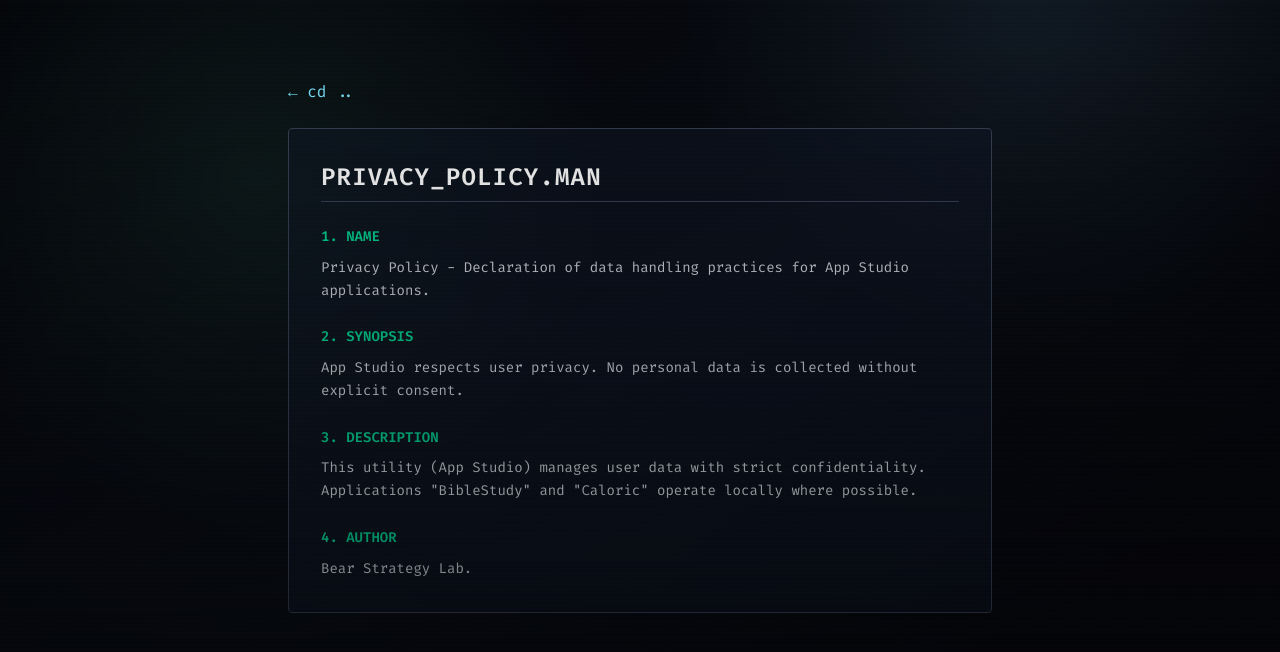
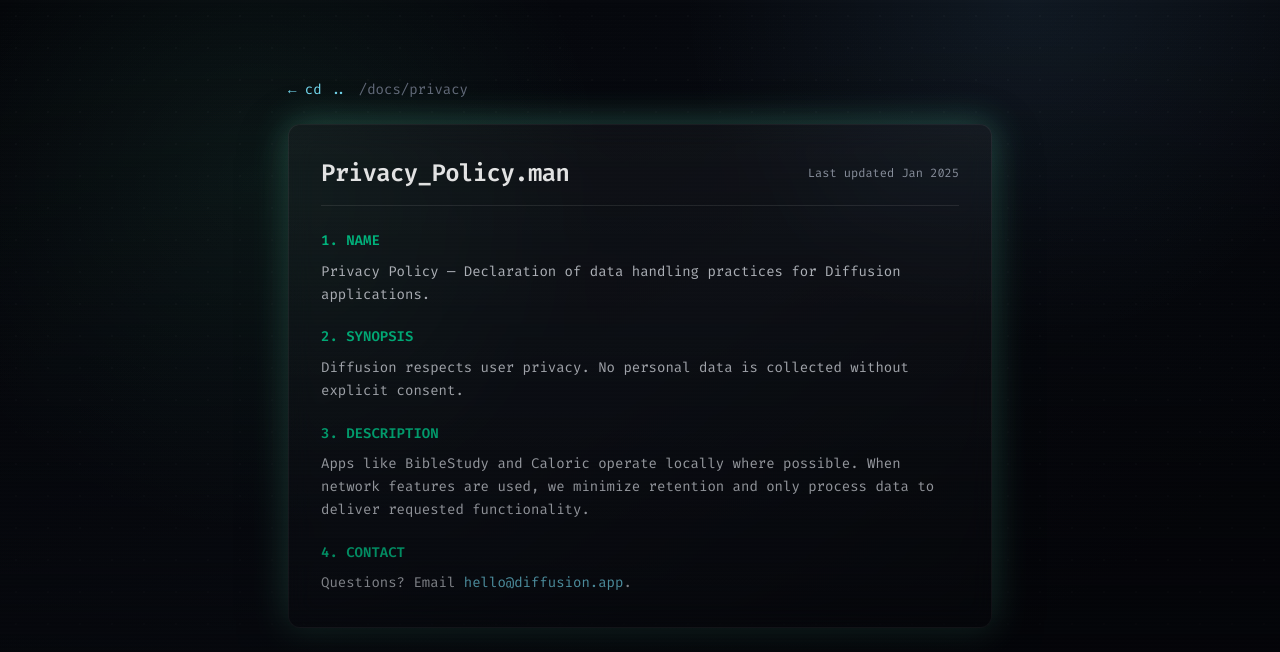
Before and after one commit to Kedaar-NR/Diffusion, a React (Vite) app: page /privacy in a window 1280 px wide. Shown: the top 652 px of the page. Built offline with nearby package versions, Linux system fonts and the light colour scheme.

Commit message:
Restyle privacy page

```diff
--- a/src/pages/Privacy.tsx
+++ b/src/pages/Privacy.tsx
@@ -3,33 +3,37 @@
 
 export const Privacy: React.FC = () => {
   return (
-    <div className="min-h-screen p-8 max-w-3xl mx-auto font-mono text-gray-300">
-      <div className="mb-6">
-        <Link to="/" className="text-green-500 hover:underline">← cd ..</Link>
+    <div className="min-h-screen p-8 max-w-3xl mx-auto font-mono text-gray-300 space-y-6">
+      <div className="flex items-center gap-3 text-sm">
+        <Link to="/" className="text-emerald-400 hover:underline">← cd ..</Link>
+        <span className="text-gray-500">/docs/privacy</span>
       </div>
 
-      <div className="border border-gray-700 p-8 bg-gray-900/50 rounded-sm">
-        <h1 className="text-2xl font-bold text-white mb-6 uppercase tracking-wider border-b border-gray-700 pb-2">Privacy_Policy.man</h1>
+      <div className="panel rounded-xl border border-white/10 p-6 sm:p-8 space-y-6">
+        <div className="flex items-center justify-between border-b border-white/10 pb-4">
+          <h1 className="text-2xl font-bold text-white tracking-tight">Privacy_Policy.man</h1>
+          <span className="text-xs text-gray-400">Last updated Jan 2025</span>
+        </div>
 
-        <div className="space-y-6 text-sm leading-relaxed">
+        <div className="space-y-5 text-sm leading-relaxed">
           <section>
-            <h2 className="text-emerald-400 font-bold mb-2 uppercase">1. NAME</h2>
-            <p>Privacy Policy - Declaration of data handling practices for App Studio applications.</p>
+            <h2 className="text-emerald-400 font-semibold mb-2 uppercase">1. NAME</h2>
+            <p>Privacy Policy — Declaration of data handling practices for Diffusion applications.</p>
           </section>
 
           <section>
-            <h2 className="text-emerald-400 font-bold mb-2 uppercase">2. SYNOPSIS</h2>
-            <p>App Studio respects user privacy. No personal data is collected without explicit consent.</p>
-          </section>
-
-           <section>
-            <h2 className="text-emerald-400 font-bold mb-2 uppercase">3. DESCRIPTION</h2>
-            <p>This utility (App Studio) manages user data with strict confidentiality. Applications "BibleStudy" and "Caloric" operate locally where possible.</p>
+            <h2 className="text-emerald-400 font-semibold mb-2 uppercase">2. SYNOPSIS</h2>
+            <p>Diffusion respects user privacy. No personal data is collected without explicit consent.</p>
           </section>
 
           <section>
-             <h2 className="text-emerald-400 font-bold mb-2 uppercase">4. AUTHOR</h2>
-             <p>Bear Strategy Lab.</p>
+            <h2 className="text-emerald-400 font-semibold mb-2 uppercase">3. DESCRIPTION</h2>
+            <p>Apps like BibleStudy and Caloric operate locally where possible. When network features are used, we minimize retention and only process data to deliver requested functionality.</p>
+          </section>
+
+          <section>
+             <h2 className="text-emerald-400 font-semibold mb-2 uppercase">4. CONTACT</h2>
+             <p>Questions? Email <a href="mailto:hello@diffusion.app" className="text-emerald-300 hover:text-emerald-200">hello@diffusion.app</a>.</p>
           </section>
         </div>
       </div>
```
